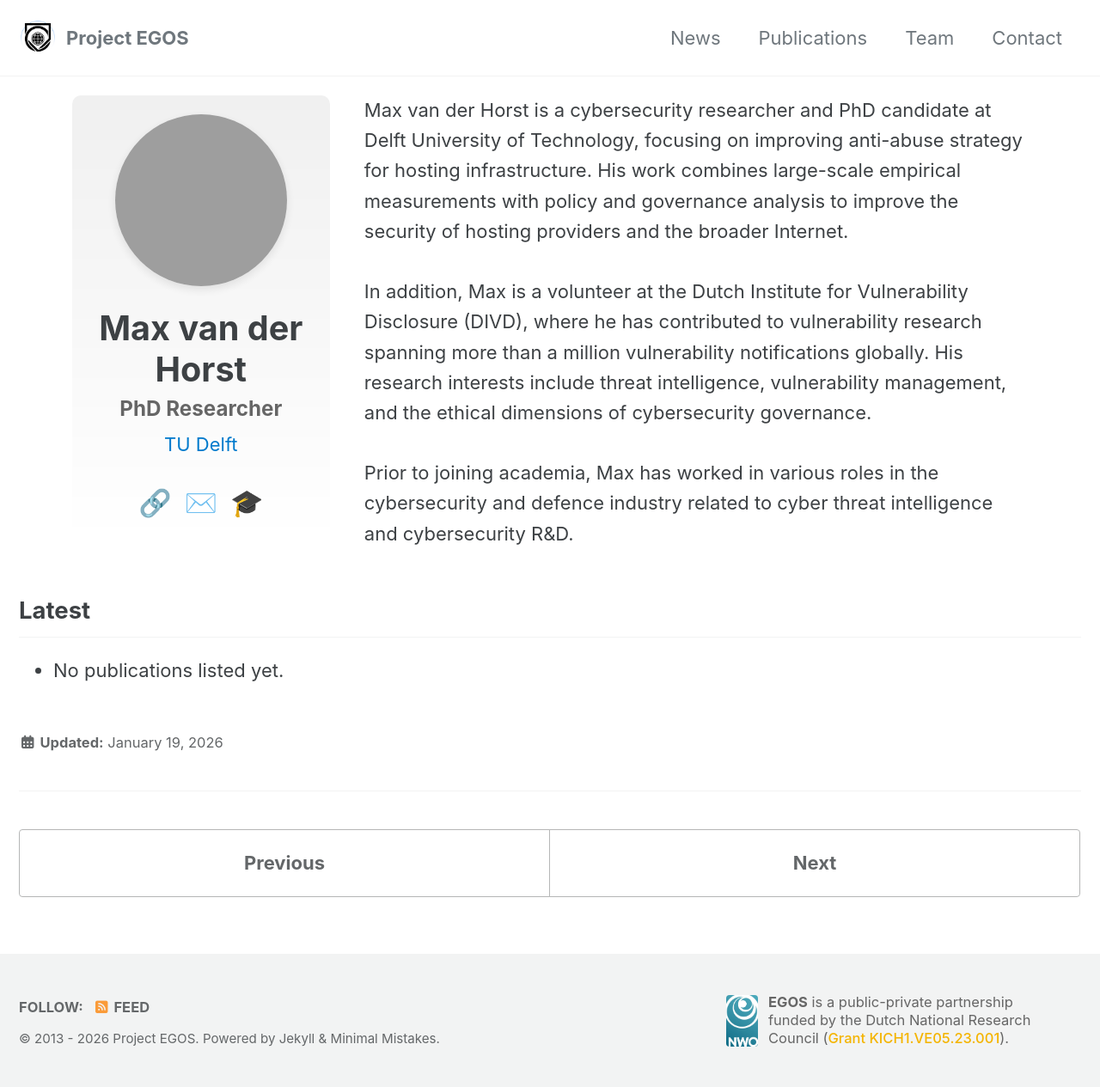
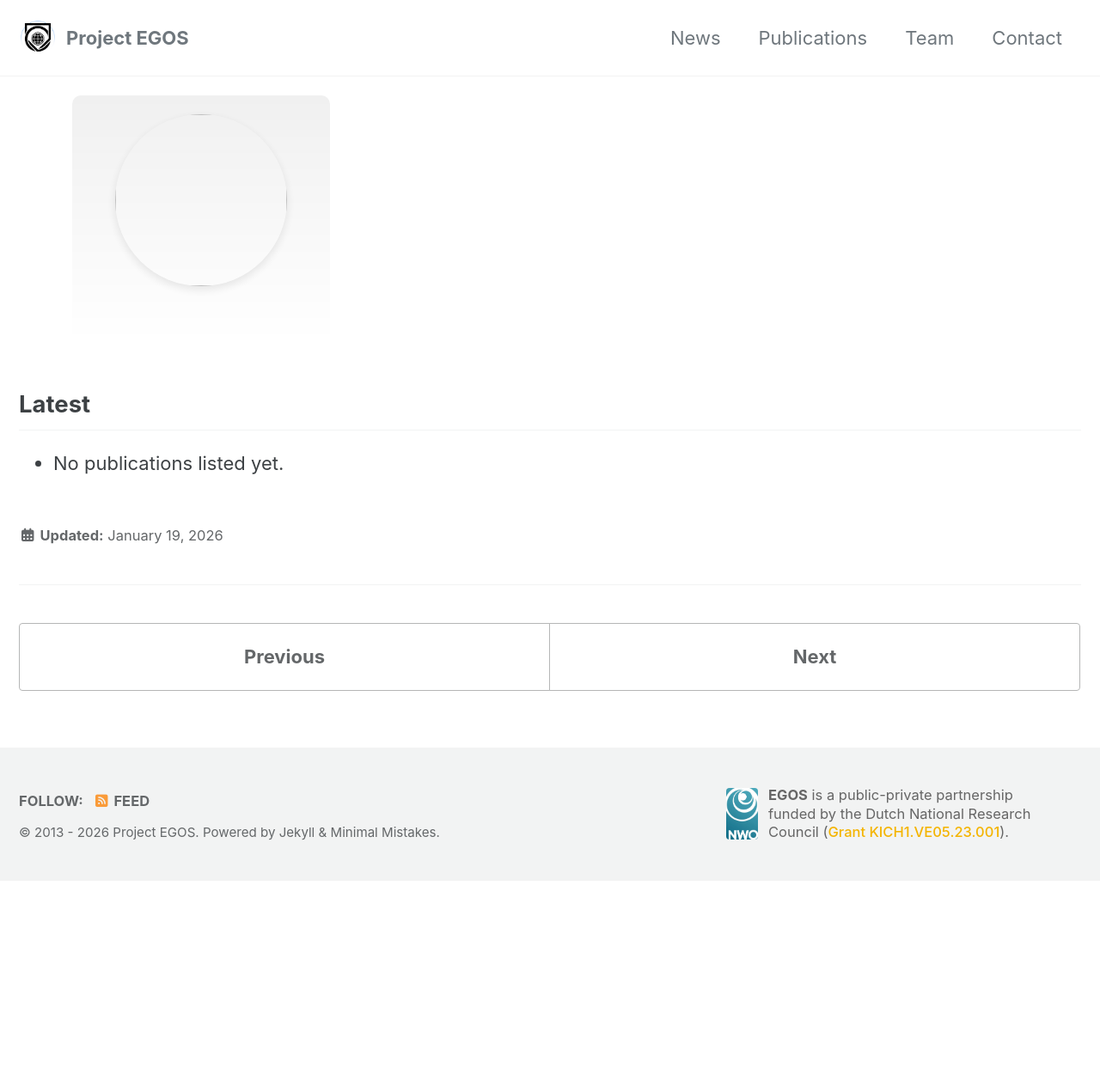
Before and after one commit to Maximand/egos-website, a Jekyll site: the page built from _team/max-van-der-horst.md, in a window 1280 px wide. Shown: the whole page at 86% size. Built offline with Jekyll 4.4.1, drawn with Linux system fonts in a browser that asks for light colours; cached includes are drawn as plain includes; after the commit the page ends 1025 px from its top, so only the background shows below that; grey boxes are pictures that could not be loaded.

```diff
--- a/_data/team.yaml
+++ b/_data/team.yaml
@@ -73,18 +73,29 @@
   profile: "/team/frederik-zuiderveen-borgesius/"
   scholar: "https://scholar.google.com/citations?user=WbsKG-gAAAAJ"
 
-- id: "max-van-der-horst"
-  name: "Max van der Horst"
+- id: "nicolo-fontana"
+  name: "Nicolò Fontana"
   role: "PhD Researcher"
   institution: "TU Delft"
   institution-url: "https://tudelft.nl"
-  photo: "/assets/team/max.png"
-  profile: "/team/max-van-der-horst/"
-  website: "https://disclosing.observer"
-  email: "m.h.vanderhorst@tudelft.nl"
-  scholar: "https://scholar.google.com/citations?user=OW_MGpUAAAAJ"
-  bio: "Max van der Horst is a cybersecurity researcher and PhD candidate at Delft University of Technology, focusing on improving anti-abuse strategy for hosting infrastructure. His work combines large-scale empirical measurements with policy and governance analysis to improve the security of hosting providers and the broader Internet.
+  photo: "/assets/team/nicolo.png"
+  profile: "/team/nicolo-fontana/"
+  email: "N.Fontana@tudelft.nl"
+  scholar: "https://scholar.google.com/citations?hl=en&user=fb1sclAAAAAJ"
+  bio: "Nicolo' Fontana is a PhD candidate at Delft University of Technology in the Multi-Actor Systems department. His work focuses on online harms on social media, with particular attention to detecting illegal hate speech and evaluating how well multimodal large language models can support this task.
   <br><br>
-  In addition, Max is a volunteer at the Dutch Institute for Vulnerability Disclosure (DIVD), where he has contributed to vulnerability research spanning more than a million vulnerability notifications globally. His research interests include threat intelligence, vulnerability management, and the ethical dimensions of cybersecurity governance.
+  His research looks at how AI systems interact with social dynamics. He has published work on the behavior of large language models in game-theoretic settings, their use in automated fact-checking, and methods for assessing youth safety on platforms such as TikTok. He is also interested in predicting radicalization in toxic online communities and in using AI agents to simulate contentious online discussions.
   <br><br>
-  Prior to joining academia, Max has worked in various roles in the cybersecurity and defence industry related to cyber threat intelligence and cybersecurity R&D."
+  Before starting his PhD, Nicolo' worked as a research assistant at Politecnico di Milano, where he obtained an MSc in Computer Science and Engineering with honors. He was also a visiting student at the IT University of Copenhagen, supported by scholarships from the Danish Data Science Academy and Politecnico di Milano."
+
+- id: "rik-groteboer"
+  name: "Rik Groteboer"
+  role: "PhD Researcher"
+  institution: "Radboud Universiteit"
+  institution-url: "https://ru.nl"
+  photo: "/assets/team/rik.png"
+  profile: "/team/rik-groteboer/"
+  email: "rik.groteboer@ru.nl"
+  bio: "Rik Groteboer is a PhD candidate at the Radboud University in Nijmegen, at the interdisciplinary research hub on Digitalization and Society (iHub). Rik’s research focuses on the European legislation on content moderation and platform governance, more specifically, on the formal institutionalisation of ‘trusted flaggers’ and legal aspects surrounding the implementation of rules on ‘trusted flaggers’ in practice.
+   <br><br><
+  Rik graduated from the Legal Research master’s programme at the University of Groningen in 2024. Aside from platform regulation, his research interests include intellectual property law, and law at the intersection of technology. Before joining the EGOS-Project, Rik worked at a law firm specialising in intellectual property, privacy and IT law as a paralegal."
```
Also changed, not shown: _team/nicolo-fontana.md (added, +4 -0 lines), _team/rik-groteboer.md (added, +4 -0 lines), assets/team/max.jpg (added), assets/team/nicolo.jpg (added), assets/team/rik.jpg (added).
